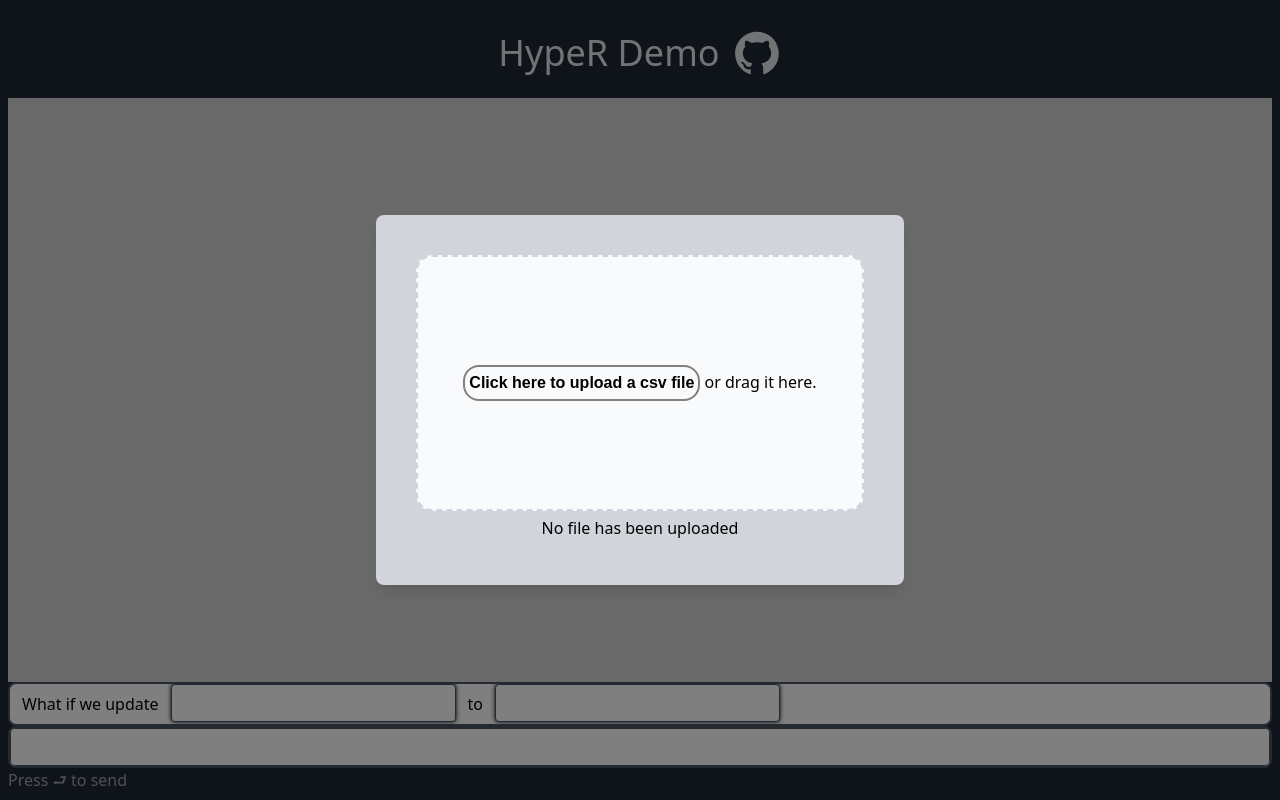
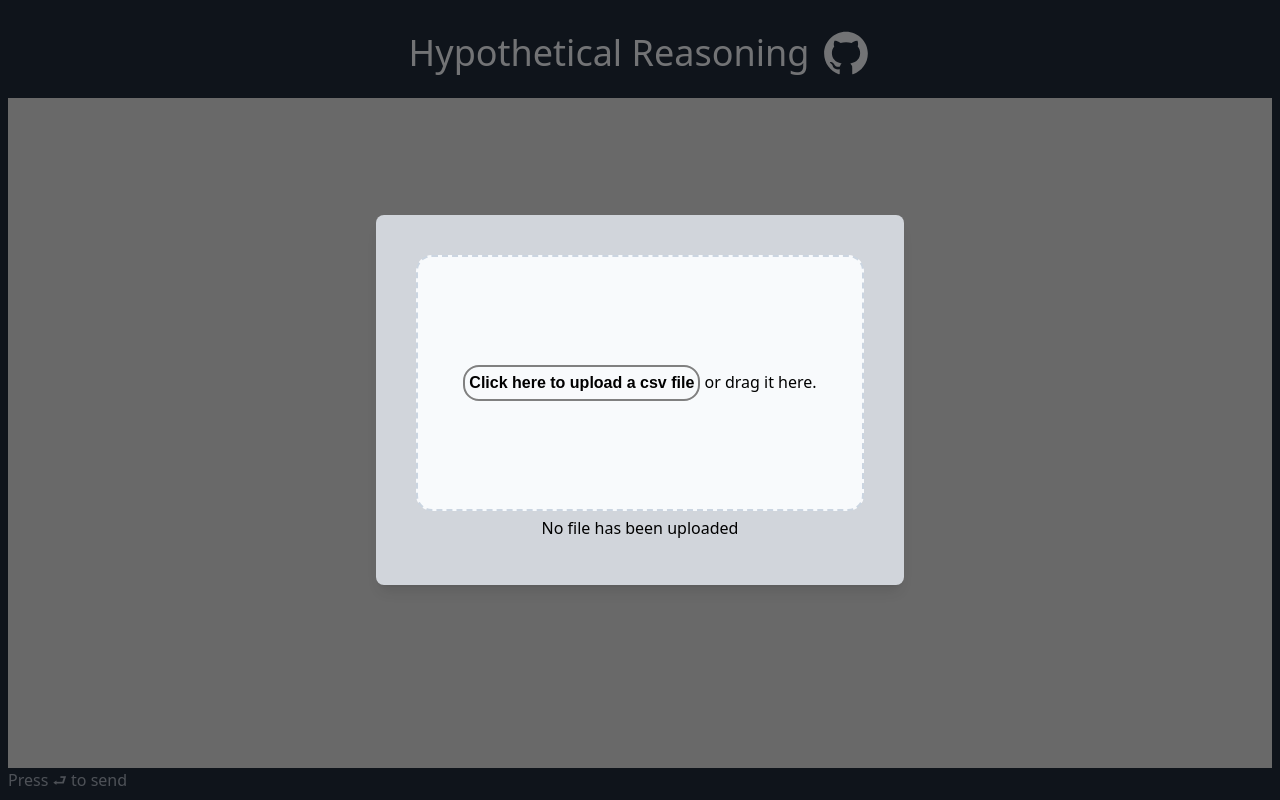
Before and after one commit to bentondecusin/hyper-frontend, a Next.js app: page / in a window 1280 px wide. Built offline with nearby package versions, Linux system fonts and the light colour scheme.

Commit message:
Add what if

```diff
--- a/src/app/components/DataFrame/index.tsx
+++ b/src/app/components/DataFrame/index.tsx
@@ -3,9 +3,10 @@ import "../../globals.css";
 import { useRef } from "react";
 interface DataFrameProps {
   text: string;
+  uploadValid: boolean;
 }
-const DataFrame: React.FC<DataFrameProps> = ({ text }) => {
-  if (!text) return null;
+const DataFrame: React.FC<DataFrameProps> = ({ text, uploadValid }) => {
+  if (!text || !uploadValid) return null;
   const lines: string[] = text.split("\n");
   const data: string[][] = lines.map((line) => line.split(","));
   const headers = data[0];
--- a/src/app/components/DataPlot/index.tsx
+++ b/src/app/components/DataPlot/index.tsx
@@ -24,13 +24,7 @@ interface DataPlotProps {
   plotData: any;
 }
 const DataPlot: React.FC<DataPlotProps> = ({ plotData }) => {
-  if (!plotData) return null;
-  var [xLabel, yLabel] = Object.keys(plotData);
-  var xSeries: any[];
-  var ySeries;
-  xSeries = plotData[xLabel];
-  if (xSeries.length == 0) return null;
-  ySeries = plotData[yLabel];
+  if (!plotData || Object.keys(plotData).length === 0) return null;
 
   return (
     <div className="flex w-full flex-grow overflow-hidden relative">
--- a/src/app/components/Header.tsx
+++ b/src/app/components/Header.tsx
@@ -11,7 +11,7 @@ export default function Header({ className }: { className?: string }) {
         href="https://arxiv.org/pdf/2203.14692.pdf"
         className="text-4xl ml-3 mr-3"
       >
-        <p>HypeR Demo</p>
+        <p>Hypothetical Reasoning</p>
       </Link>
 
       <Link
--- a/src/app/components/HyperQueryBox/index.tsx
+++ b/src/app/components/HyperQueryBox/index.tsx
@@ -9,9 +9,14 @@ import React, {
 
 interface HyperQueryBoxProps {
   onHyperQuery: (attribute_name: string, attribute_val: string) => void;
+  hasPlot: boolean;
 }
 
-const HyperQueryBox: React.FC<HyperQueryBoxProps> = ({ onHyperQuery }) => {
+const HyperQueryBox: React.FC<HyperQueryBoxProps> = ({
+  onHyperQuery,
+  hasPlot,
+}) => {
+  if (!hasPlot) return null;
   const formRef = React.useRef<any>(null);
   const input_AcRef = React.useRef<any>(null);
   const input_cRef = React.useRef<any>(null);
--- a/src/app/components/QueryBox/index.tsx
+++ b/src/app/components/QueryBox/index.tsx
@@ -9,9 +9,11 @@ import React, {
 
 interface QueryBoxProps {
   onQuery: (s: string) => void;
+  uploadValid: boolean;
 }
 
-const QueryBox: React.FC<QueryBoxProps> = ({ onQuery }) => {
+const QueryBox: React.FC<QueryBoxProps> = ({ onQuery, uploadValid }) => {
+  if (!uploadValid) return null;
   const formRef = React.useRef<any>(null);
   const inputRef = React.useRef<any>(null);
   const onQuerySubmit = async (e: any) => {
--- a/src/app/components/UpInit/index.tsx
+++ b/src/app/components/UpInit/index.tsx
@@ -4,7 +4,6 @@ import React, { FormEvent, ChangeEvent, useState, useEffect } from "react";
 import QueryBox from "../QueryBox";
 interface UpInitProps {
   isOpen: boolean;
-
   uploadValid: boolean;
   uploadInfo: string[];
   onClose: () => void;
--- a/src/app/page.tsx
+++ b/src/app/page.tsx
@@ -23,17 +23,7 @@ const Page = () => {
   useEffect(() => {
     onUploadCSV(0);
   }, [file]);
-  const [plotData, setPlotData] = useState<Object>({
-    count: [],
-    condition: [],
-    // avg: [
-    //   "1.3846153846153846154",
-    //   "1.3437500000000000000",
-    //   "1.0857142857142857143",
-    //   "1.1666666666666666667",
-    // ],
-    // status: ["0.0", "1.0", "3.0", "2.0"],
-  });
+  const [plotData, setPlotData] = useState<Object>({});
 
   // callback function that handles the csv upload
   const onUploadCSV = async (e: any) => {
@@ -97,21 +87,20 @@ const Page = () => {
   // callback function that handles hypothetical update query
   const onHyperQuery = async (Ac: string, c: string) => {
     // we don't allow hyper query if no SQL query is issued
-    if (!plotData) return;
-    const res = await fetch("/api/whatif", {
+    if (!plotData || Object.keys(plotData).length === 0) return;
+    const res = await fetch("/api/whatif_qry", {
       method: "POST",
       headers: {
         Ac: Ac,
         c: c,
       },
-    }).then((rslt: any) => rslt.json());
-    const sql_rslt = res?.props?.hyper_result;
-    if (res?.success) {
-      setPlotData((prevState: { count: any[]; condition: any[] }) => ({
-        count: [...prevState["count"], sql_rslt["updated"]],
-        condition: [...prevState["condition"], "updating " + Ac + " to " + c],
-      }));
-    }
+    }).then((res) =>
+      res.json().then((data) => {
+        const sql_rslt = JSON.parse(data.data);
+        console.log(sql_rslt);
+        setPlotData(sql_rslt);
+      })
+    );
   };
   return (
     <div className="flex flex-col justify-between h-screen bg-gray-800 p-2 mx-auto max-w-full">
@@ -139,10 +128,16 @@ const Page = () => {
           >
             <DataPlot plotData={plotData} />
           </div>
-          <DataFrame text={stringifiedTable}></DataFrame>
+          <DataFrame
+            text={stringifiedTable}
+            uploadValid={uploadValid}
+          ></DataFrame>
         </div>
-        <HyperQueryBox onHyperQuery={onHyperQuery} />
-        <QueryBox onQuery={onQuery} />
+        <HyperQueryBox
+          onHyperQuery={onHyperQuery}
+          hasPlot={plotData && Object.keys(plotData).length !== 0}
+        />
+        <QueryBox onQuery={onQuery} uploadValid={uploadValid} />
         <span className=" flex items-center pr-3 pointer-events-none text-gray-400">
           Press ⮐ to send
         </span>
```
